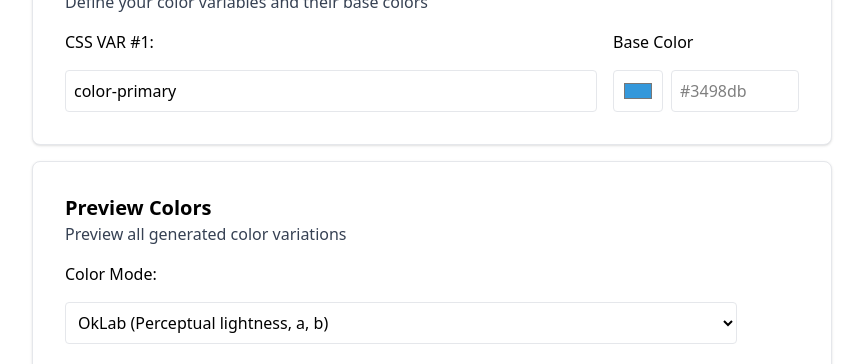
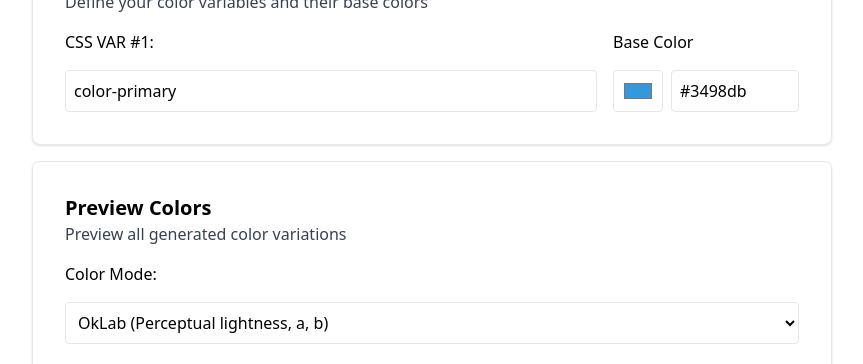
Before and after one commit to Maxiviper117/generate-colors-tailwindv4, a SvelteKit app: page / in a window 1280 px wide. Shown: the part 588-952 px from the top of the page, without its empty margins (208-1071 px from the left). Built offline with nearby package versions, Linux system fonts and the light colour scheme.

Commit message:
fix: adjust button padding and bind base color input for improved functionality

```diff
--- a/src/routes/+page.svelte
+++ b/src/routes/+page.svelte
@@ -238,10 +238,11 @@
 								id={'baseColorText-' + cs.id}
 								class="w-32 rounded border border-gray-200 p-2"
 								type="text"
+								bind:value={cs.baseColor}
 								placeholder="#3498db"
 							/>
 							<button
-								class="rounded px-3 py-1 py-2 font-bold text-white hover:bg-gray-200"
+								class="rounded px-4 py-2 font-bold text-white hover:bg-gray-200"
 								onclick={() => {
 									removeColorSet(cs.id);
 									generateAndDisplayShades();
@@ -264,7 +265,7 @@
 				<h2>Preview Colors</h2>
 				<p>Preview all generated color variations</p>
 			</div>
-			<div class="flex w-full max-w-2xl flex-col gap-4 rounded-lg bg-white">
+			<div class="flex w-full flex-col gap-4 rounded-lg bg-white">
 				<label class="tooltip rounded font-medium text-black" for="colorMode"
 					>Color Mode:
 					<span class="tooltip-text">
```
